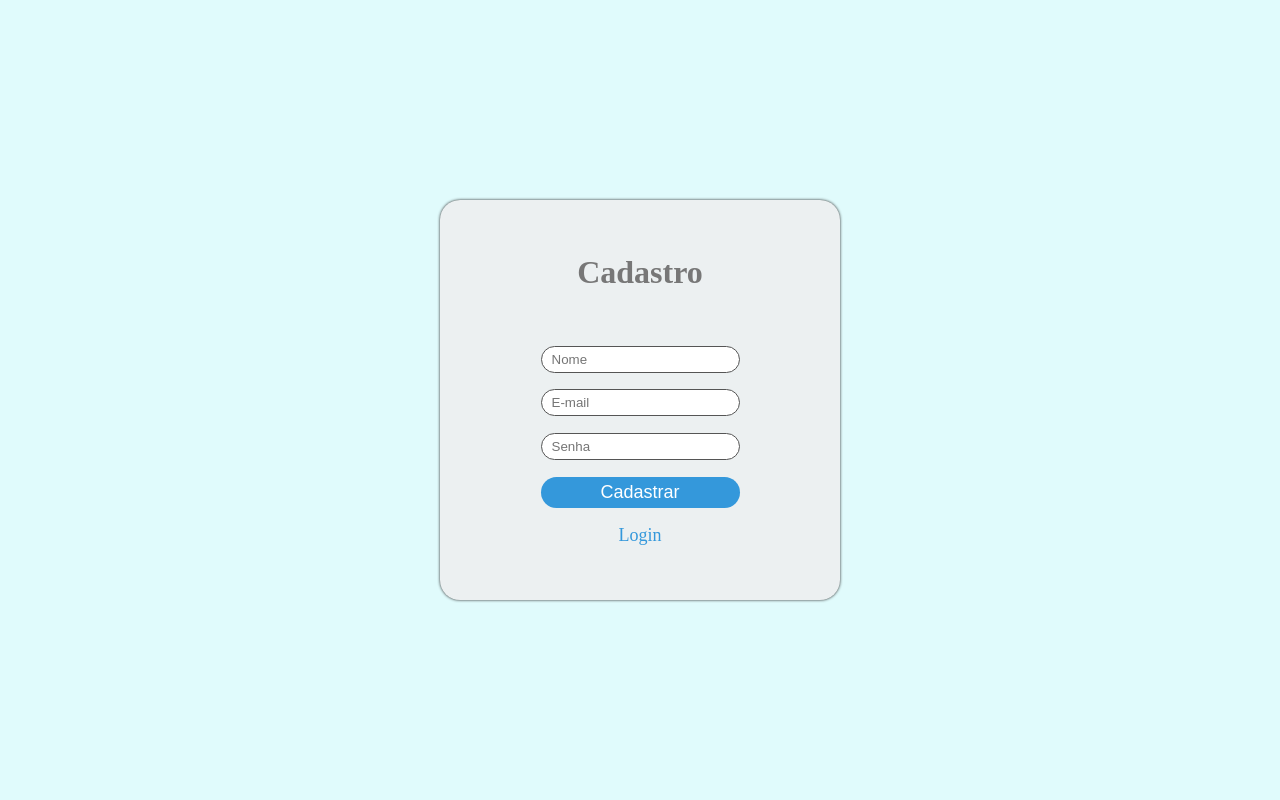
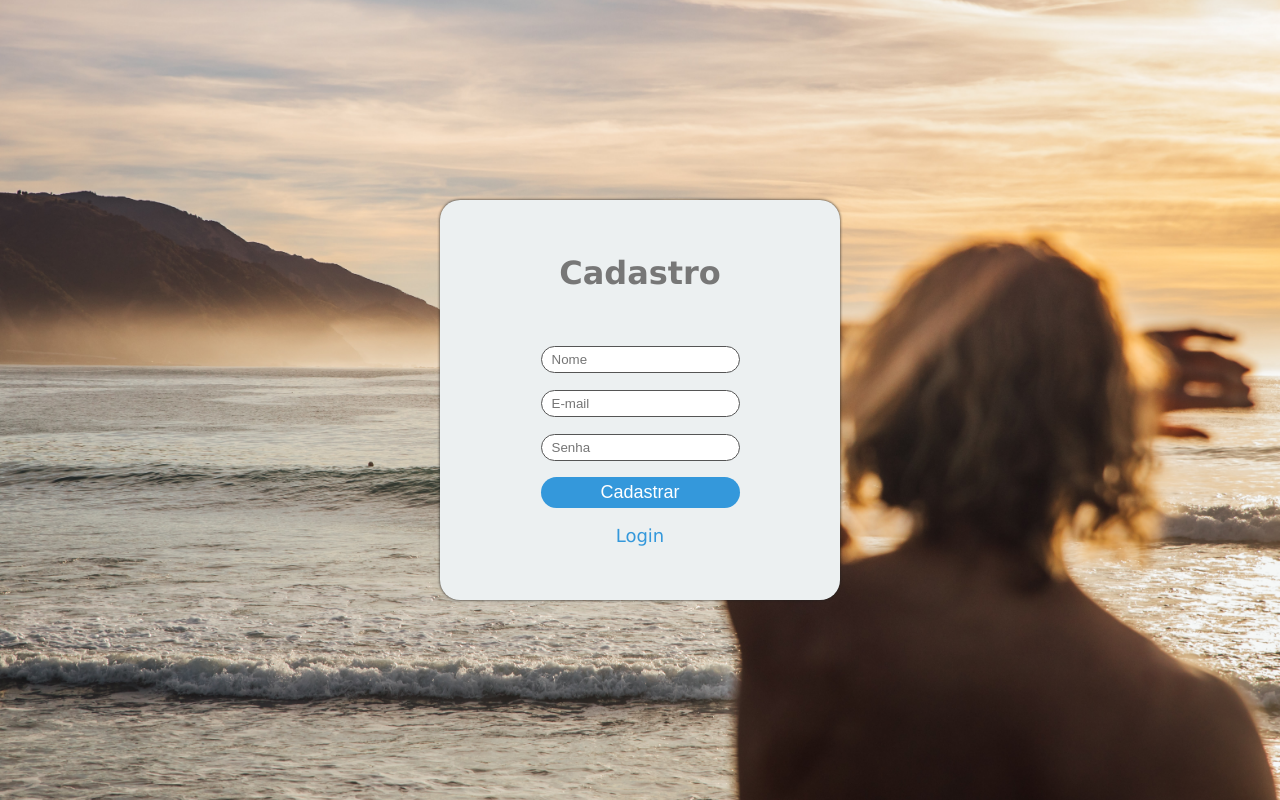
Before and after one commit to Layonzera/Flask-Vitrine, a Flask app: page /register in a window 1280 px wide. Run offline with Flask 2, Linux system fonts and the light colour scheme.

Commit message:
style changes

```diff
--- a/static/style.css
+++ b/static/style.css
@@ -6,6 +6,7 @@
 body {
     min-height: 100vh;
     background-color: #e0fbfc;
+    font-family: Verdana, Geneva, Tahoma, sans-serif;
 }
 
 .container {
@@ -92,6 +93,14 @@ a {
     min-height: 100vh;
 }
 
+.img-bg {
+    min-height: 100vh;
+    background-color: black;
+    background-image: url('lr.jpg');
+    background-position: center;
+    background-size: cover;
+}
+
 .auth-container {
     width: 400px;
     min-height: 400px;
--- a/templates/login.html
+++ b/templates/login.html
@@ -7,6 +7,7 @@
     <link rel="stylesheet" href="{{ url_for('static', filename='style.css') }}">
 </head>
 <body>
+    <div class="img-bg">
         <div class="flex-container">
             <div class="auth-container">
                 <h1>Login</h1>
@@ -18,5 +19,6 @@
                 </form>
             </div>
         </div>
+    </div>
 </body>
 </html>
--- a/templates/register.html
+++ b/templates/register.html
@@ -7,6 +7,7 @@
     <link rel="stylesheet" href="{{ url_for('static', filename='style.css') }}">
 </head>
 <body>
+    <div class="img-bg">
         <div class="flex-container">
             <div class="auth-container">
                 <h1>Cadastro</h1>
@@ -19,5 +20,6 @@
                 </form>
             </div>
         </div>
+    </div>
 </body>
 </html>
```
Also changed, not shown: static/lr.jpg (added). Lines whose indentation alone changed are shown as unchanged.
